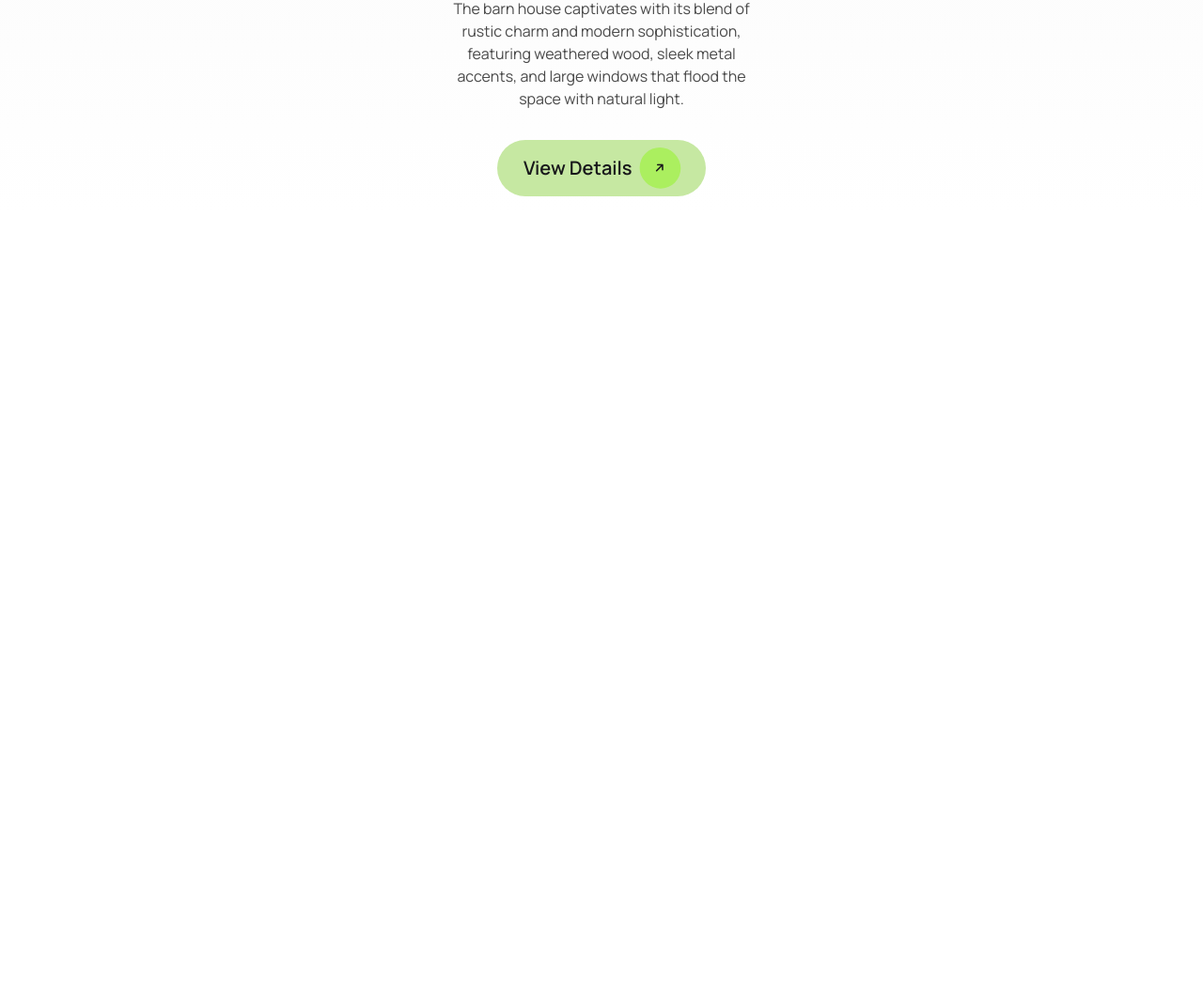
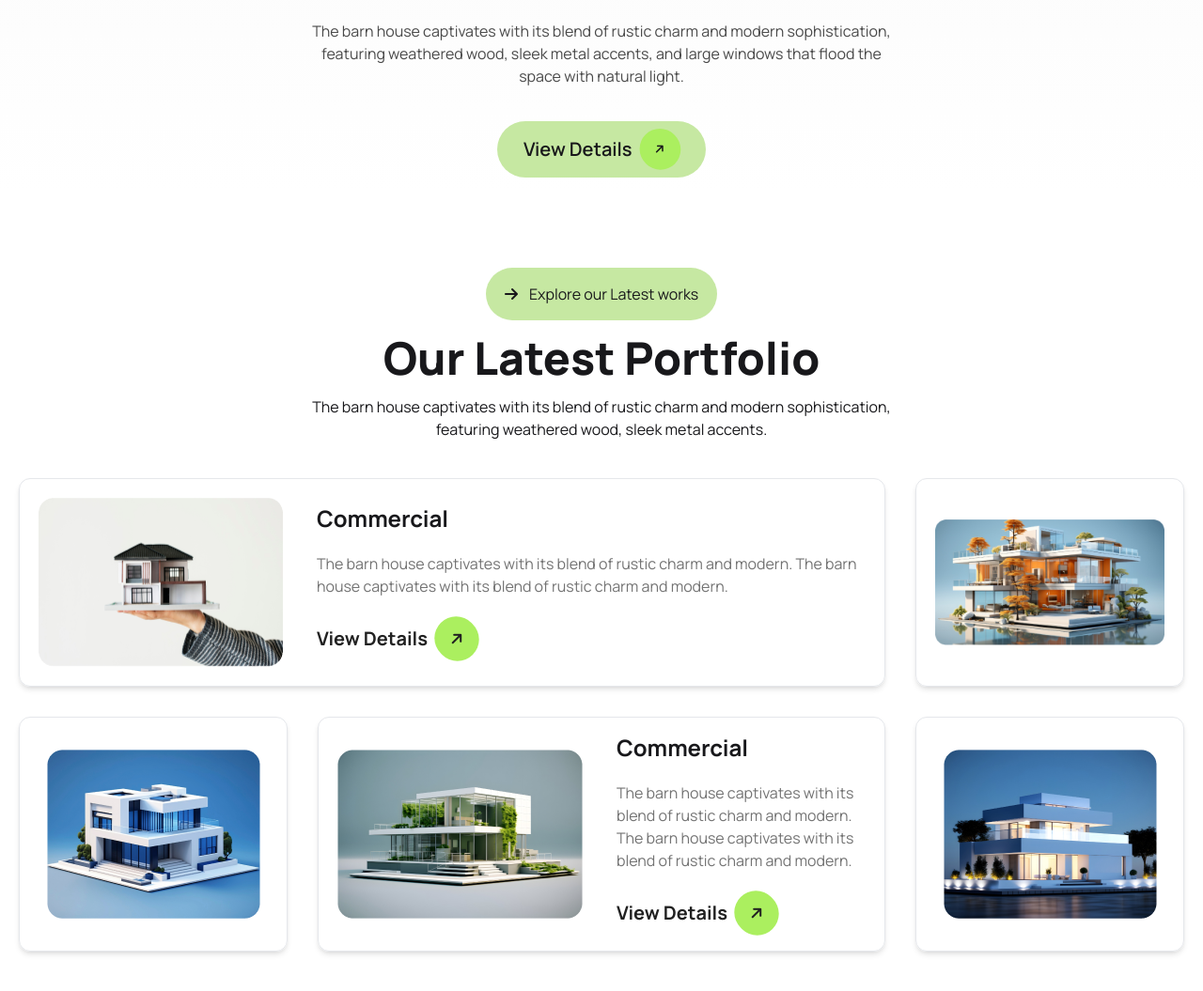
Before and after one commit to rahatflr/B10A3, a plain HTML site: page index.html in a window 1280 px wide. Shown: the part 651-1706 px from the top of the page at 94% size. Before the commit the page ends 876 px from the top, so only its background shows below. Drawn offline with nearby package versions, Linux system fonts and the light colour scheme.

Commit message:
latest portfolio part complete wit5h responsive

```diff
--- a/index.html
+++ b/index.html
@@ -57,7 +57,8 @@
             <div class="navbar-start">
 
                 <div class="flex gap-4 items-center">
-                    <i class=" text-xs p-2 md:p-4 bg-text-primary text-white rounded-full -rotate-45 fa-solid fa-arrow-right"></i>
+                    <i
+                        class=" text-xs p-2 md:p-4 bg-text-primary text-white rounded-full -rotate-45 fa-solid fa-arrow-right"></i>
                     <a class="text-3xl font-black text-text-primary" href="">Rinterio</a>
                 </div>
 
@@ -92,7 +93,7 @@
                 <div class="hidden md:block">
                     <a class="btn p-8 bg-bg-primary rounded-full text-xl font-bold">Book Consult
                         <i
-                            class=" text-xs p-4 bg-black text-white rounded-full -rotate-45 fa-solid fa-arrow-right"></i></a>
+                            class=" text-xs p-4 bg-text-primary text-white rounded-full -rotate-45 fa-solid fa-arrow-right"></i></a>
                 </div>
 
             </div>
@@ -111,7 +112,8 @@
                     </svg>
                 </div>
 
-                    <ul tabindex="0" class="menu absolute w-40 right-5 menu-sm dropdown-content bg-bg-second rounded-box z-1 mt-4 p-2 shadow">
+                <ul tabindex="0"
+                    class="menu absolute w-40 right-5 menu-sm dropdown-content bg-bg-second rounded-box z-1 mt-4 p-2 shadow">
                     <li><a>Home</a></li>
                     <li><a>Services</a></li>
                     <li><a>Portfolio</a></li>
@@ -137,14 +139,14 @@
 
         <!-- Hero part -->
 
-        <div class="px-5 md:px-20 text-center">
+        <div class="px-5 md:px-20 text-center container mx-auto ">
             <!-- image part -->
             <div class="flex justify-center">
                 <img src="./images/banner.png" alt="">
             </div>
-            <h1 class="text-3xl px-4 py-5 md:px-5 lg:px-10 md:text-4xl lg:text-7xl font-black">A barn house of this
+            <h1 class="text-3xl px-4 py-8 md:px-5 lg:px-10 md:text-4xl lg:text-7xl font-black">A barn house of this
                 design has a striking appearance</h1>
-            <p class="text-base px-4 pb-4 lg:px-100 text-text-secondary">The barn house captivates with its blend of
+            <p class="text-base px-4 pb-5 lg:px-60 text-text-secondary">The barn house captivates with its blend of
                 rustic charm and modern sophistication, featuring weathered wood, sleek metal accents, and large windows
                 that flood the space with natural light.</p>
             <div class="flex justify-center py-4">
@@ -159,8 +161,128 @@
     </header>
 
 
-    <!-- Mani Parts -->
-    <main></main>
+    <!-- Main Parts -->
+    <main>
+
+
+
+        <!-- Design & Work Process Bg gray type section -->
+
+
+        <section>
+
+        </section>
+
+
+        <!-- Latest Portfolio -->
+        <section class="my-20 container mx-auto px-5">
+
+            <!-- text Main div -->
+            <div class="text-center">
+                <!-- Button -->
+                <div class=" flex justify-center ">
+                    <button class="py-4 px-5 flex items-center rounded-full gap-3 bg-bg-second"><i
+                            class="fa-solid fa-arrow-right"></i> Explore our Latest works</button>
+                </div>
+                <!-- Portfolio Text -->
+                <h2 class="text-5xl font-black py-4">Our Latest Portfolio</h2>
+                <p>The barn house captivates with its blend of rustic charm and modern sophistication, <br> featuring
+                    weathered wood, sleek metal accents.</p>
+            </div>
+
+            <!-- Photo Cards Main Div -->
+             <div class="my-10 grid  gap-8 grid-cols-1 md:grid-cols-2 lg:grid-cols-4">
+
+
+                <!-- Card 1 -->
+                <div class=" shadow-md border border-gray-200 rounded-xl flex flex-col md:flex-row items-center justify-center md:col-span-2 lg:col-span-3 ">
+                        <img  class="p-5 " src="./images/img1.png" alt="">
+                    <!-- IMG TEXT -->
+                    <div class=" p-4">
+                        <h2 class="text-2xl font-bold ">Commercial</h2>
+                        <p class="text-base py-5 text-text-light">The barn house captivates with its blend of rustic charm and modern. The barn house captivates with its blend of rustic charm and modern.</p>
+                        <div class="flex items-center gap-2 text-text-primary cursor-pointer">
+                            <h3 class="text-xl font-bold">View Details </h3>
+                            <i
+                            class="fa-solid p-4 bg-bg-primary text-text-primary rounded-full -rotate-45  fa-arrow-right"></i>
+                        </div>
+                    </div>
+                </div>
+
+                <!--  card 2 -->
+                <div class=" shadow-md border border-gray-200 rounded-xl flex justify-center items-center">
+                    <img  class="p-5 " src="./images/img2.png" alt="">
+
+                </div>
+                <!-- card 3 -->
+                <div class=" shadow-md border border-gray-200 rounded-xl flex justify-center items-center">
+                    <img  class="p-5 " src="./images/img3.png" alt="">
+
+                </div>
+
+
+
+                <!-- Card 1.1 (4) -->
+                <div class=" shadow-md border border-gray-200 rounded-xl flex flex-col md:flex-row items-center justify-center md:col-span-2 lg:col-span-2 ">
+                        <img  class="p-5 " src="./images/img4.png" alt="">
+                    <!-- IMG TEXT -->
+                    <div class=" p-4">
+                        <h2 class="text-2xl font-bold ">Commercial</h2>
+                        <p class="text-base py-5 text-text-light">The barn house captivates with its blend of rustic charm and modern. The barn house captivates with its blend of rustic charm and modern.</p>
+                        <div class="flex items-center gap-2 text-text-primary cursor-pointer">
+                            <h3 class="text-xl font-bold">View Details </h3>
+                            <i
+                            class="fa-solid p-4 bg-bg-primary text-text-primary rounded-full -rotate-45  fa-arrow-right"></i>
+                        </div>
+                    </div>
+                </div>
+
+                <!-- Card 5 -->
+
+                <div class=" shadow-md border border-gray-200 rounded-xl flex justify-center items-center ">
+                    <img  class="p-5 " src="./images/img5.png" alt="">
+
+                </div>
+
+
+                <!-- card hide lg -->
+
+                    <div class=" shadow-md border border-gray-200 rounded-xl flex  justify-center items-center lg:hidden ">
+
+                    <img  class="p-5 " src="./images/img3.png" alt="">
+
+                </div>
+
+
+
+
+
+
+             </div>
+
+
+
+
+
+        </section>
+
+        <!-- Subscribe Section -->
+         <section>
+
+         </section>
+
+         <!-- Read Our Article Section -->
+         <section>
+
+         </section>
+
+         <!-- lets Discuss Projects -->
+          <section>
+
+          </section>
+
+
+    </main>
 
     <!-- Footer -->
     <Footer></Footer>
```
Lines whose indentation alone changed are shown as unchanged.
